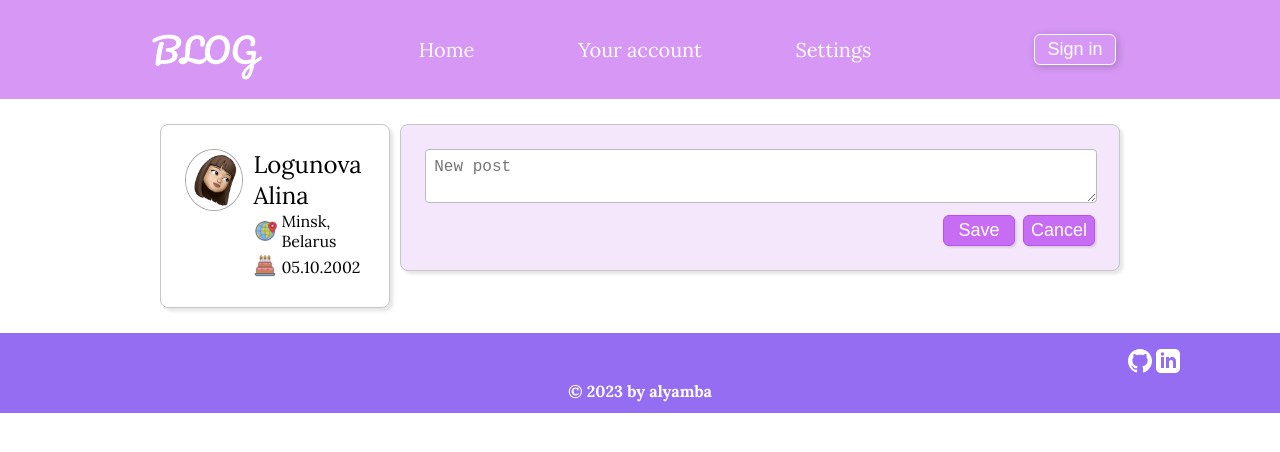
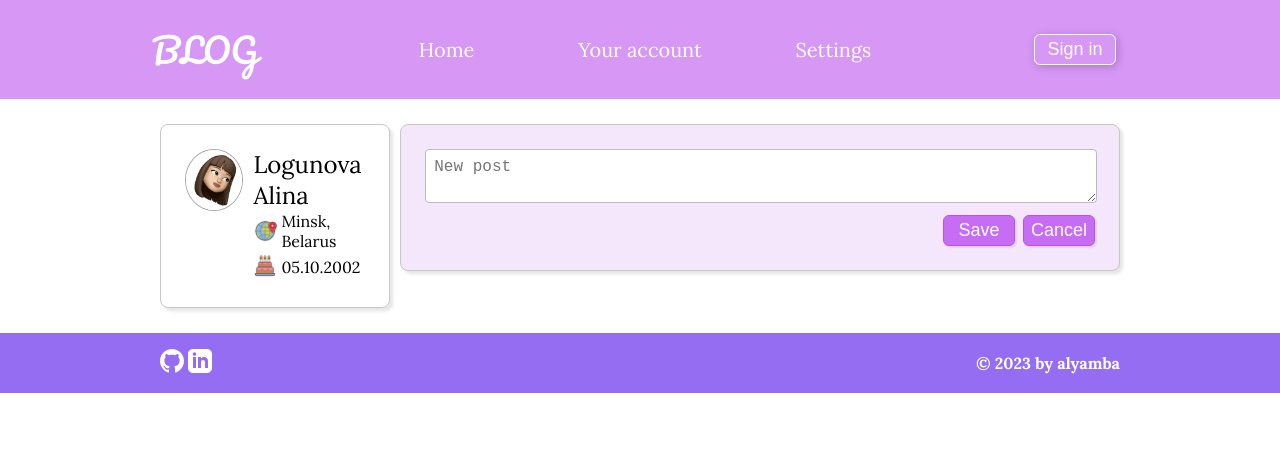
Before and after one commit to alyamba/blog-project, a React (Create React App) app: page / in a window 1280 px wide. Shown: the top 452 px of the page. Built offline with nearby package versions, Linux system fonts and the light colour scheme.

Commit message:
fix: styles

```diff
--- a/src/App.css
+++ b/src/App.css
@@ -205,12 +205,13 @@ textarea {
 
 .footer__div {
   background-color: #956df3;
-  padding: 12px 6em;
+  padding: 12px 10em;
+  display: flex;
+  flex-direction: row;
+  justify-content: space-between;
+  align-items: center;
 }
 
-.social-networks__div {
-  text-align: end;
-}
 
 .small {
   color: #fff;
--- a/src/components/Footer.jsx
+++ b/src/components/Footer.jsx
@@ -8,13 +8,17 @@ export const Footer = () => {
     <div className="footer__div">
       <div className="social-networks__div">
         <a href="https://github.com/alyamba" target="_blank" rel="noreferrer">
-          <img src={gitURL} alt="icon" className="icon"/>
+          <img src={gitURL} alt="icon" className="icon" />
         </a>
-        <a href="https://www.linkedin.com/in/alyamba/" target="_blank" rel="noreferrer">
-          <img src={linkedinURL} alt="icon" className="icon"/>
+        <a
+          href="https://www.linkedin.com/in/alogunova/"
+          target="_blank"
+          rel="noreferrer"
+        >
+          <img src={linkedinURL} alt="icon" className="icon" />
         </a>
       </div>
-      <Text type="small" text="© 2023 by alyamba"/>
+      <Text type="small" text="© 2023 by alyamba" />
     </div>
   );
 };
```
